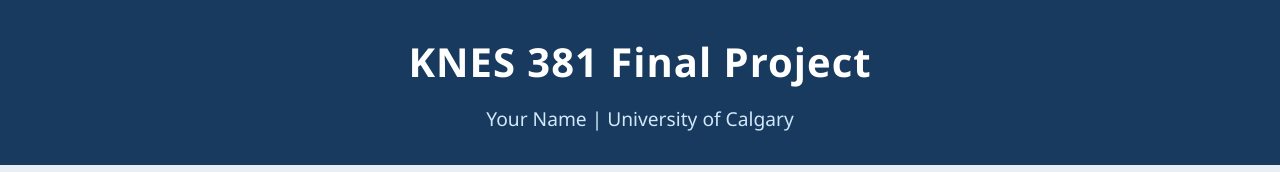
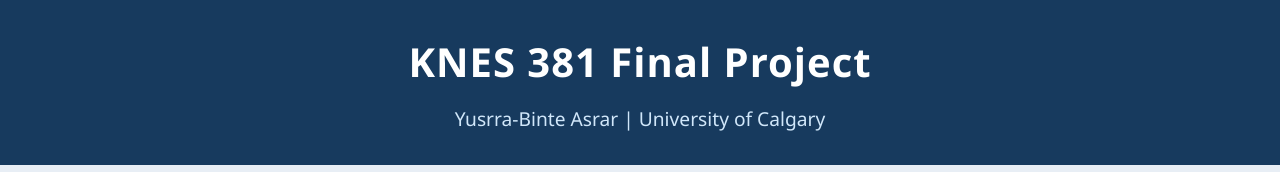
Before and after one commit to yusrraasrar/Knes381, a plain HTML site: page index.html in a window 1280 px wide. Shown: the top 172 px of the page. Drawn offline with Linux system fonts and the light colour scheme.

Commit message:
Update index.html

```diff
--- a/index.html
+++ b/index.html
@@ -95,7 +95,7 @@
 
 <header>
   <h1>KNES 381 Final Project</h1>
-  <p>Your Name | University of Calgary</p>
+  <p>Yusrra-Binte Asrar | University of Calgary</p>
 </header>
 
 <nav>
```
